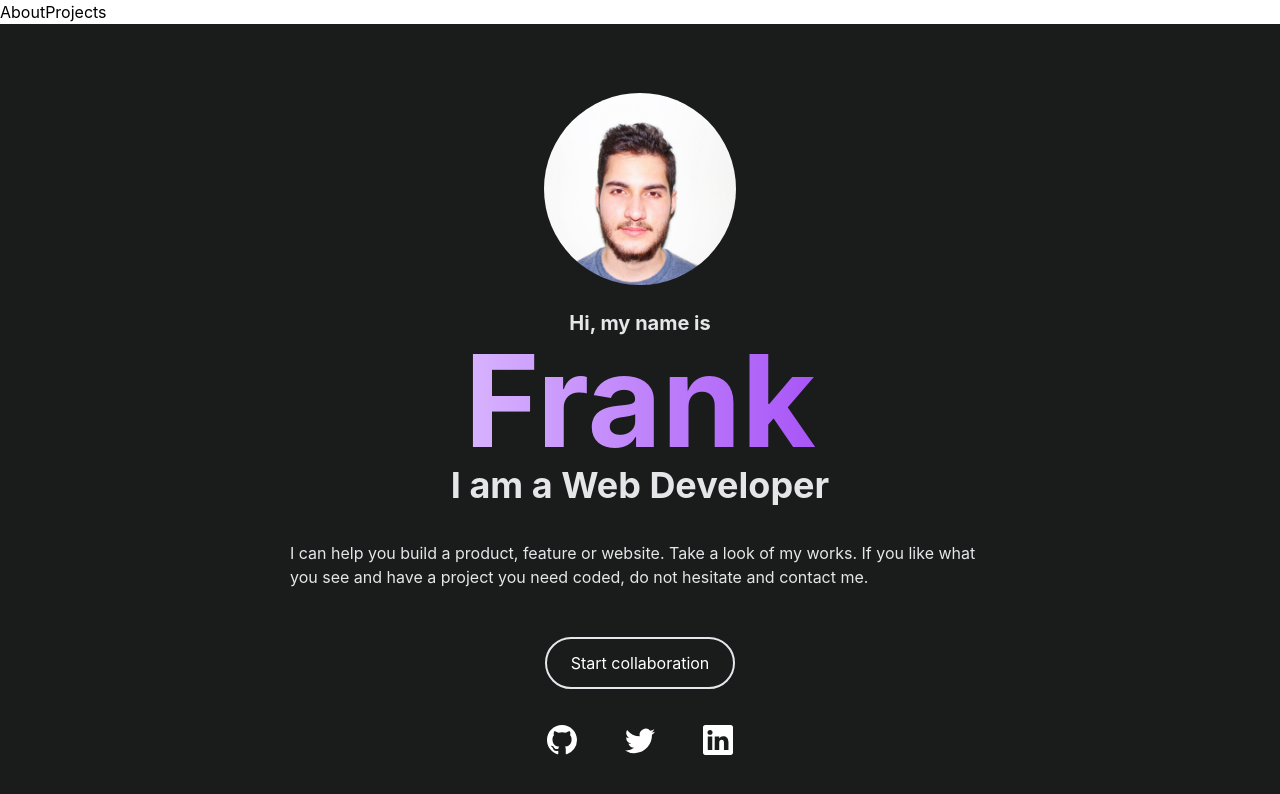
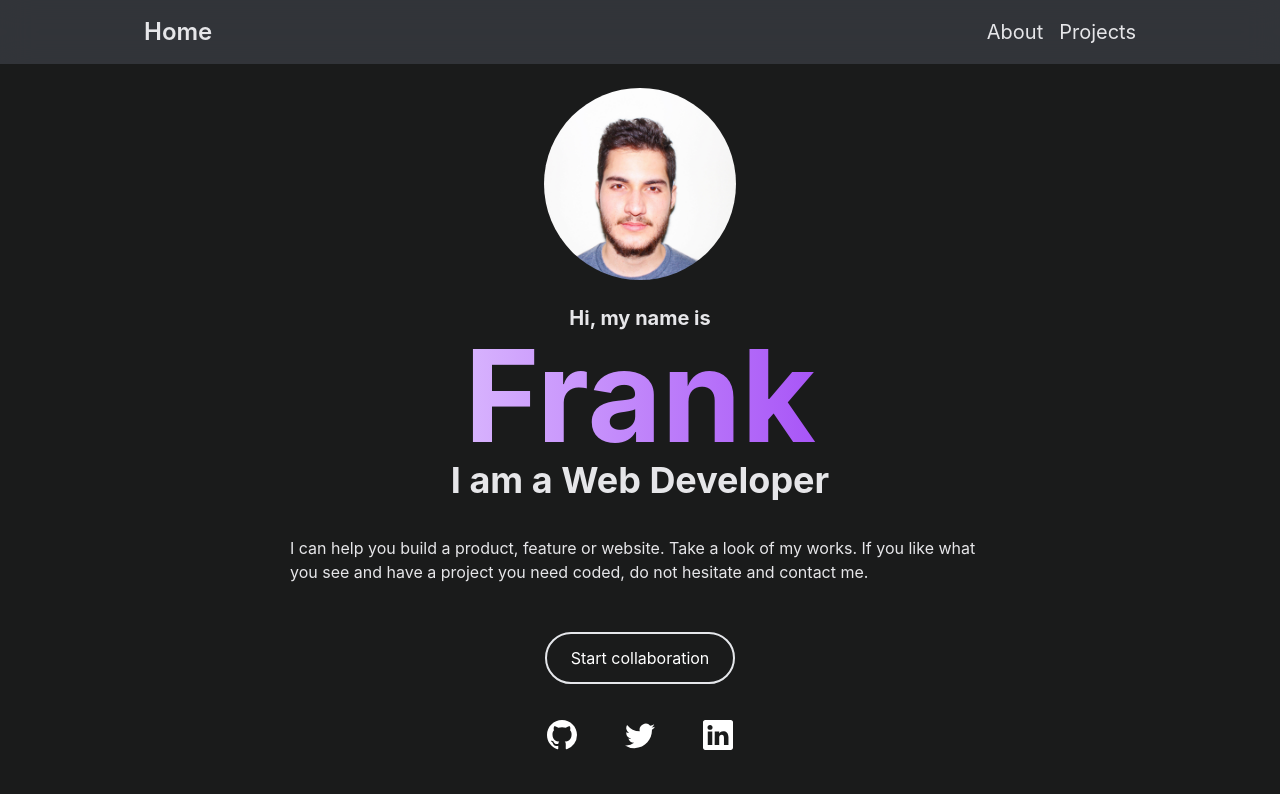
Before and after one commit to fabianofrank/my-portfolio, a React (Create React App) app: page / in a window 1280 px wide. Shown: the top 794 px of the page. Built offline with nearby package versions, Linux system fonts and the light colour scheme.

Commit message:
Fix navbar

```diff
--- a/src/components/About.js
+++ b/src/components/About.js
@@ -1,7 +1,7 @@
 import React from 'react';
 
 const About = () => (
-  <div className="w-full h-screen bg-[#1a1b1b]">
+  <div className="w-full min-w-[360px] bg-[#1a1b1b]">
     <div className="max-w-[1000px] mx-auto px-8 flex flex-col h-full justify-center items-center">
       <h1 className="text-[#e6e6e9] text-4xl self-start sm:text-5xl py-6">About Me</h1>
       <p className="text-[#e6e6e9] text-l self-start sm:text-xl py-3 font-serif">
--- a/src/components/Home.js
+++ b/src/components/Home.js
@@ -4,7 +4,7 @@ import { BsGithub, BsLinkedin, BsTwitter } from 'react-icons/bs';
 import avatar from '../assets/fabianofrank.jpg';
 
 const Home = () => (
-  <div name="" className="w-full h-screen bg-[#1a1b1b] px-10">
+  <div name="" className="w-full min-w-[360px] bg-[#1a1b1b] px-10">
     <div className="max-w-[1000px] mx-auto px-8 flex flex-col h-full justify-center items-center">
       <img className="rounded-full w-48 m-6" src={avatar} alt="avatar" />
       <p className="text-1xl sm:text-xl text-[#e6e6e9] font-bold">Hi, my name is</p>
--- a/src/components/Navbar.js
+++ b/src/components/Navbar.js
@@ -2,19 +2,20 @@ import React from 'react';
 import { Link } from 'react-router-dom';
 
 const Navbar = () => (
-  <div>
-    <ul className="hidden md:flex  ">
-      <li>
-        <Link to="/" />
-      </li>
-      <li>
-        <Link to="/about">About</Link>
-      </li>
-      <li>
-        <Link to="/projects">Projects</Link>
-      </li>
-    </ul>
-  </div>
+  <nav className="sticky top-0 z-10 w-full bg-gray-500 backdrop-filter backdrop-blur-lg bg-opacity-30">
+    <div className="max-w-5xl mx-auto px-4">
+      <div className="flex items-center justify-between h-16">
+        <span className="text-2xl text-[#e6e6e9] font-semibold">
+          <Link to="/">Home</Link>
+        </span>
+        <div className="hidden md:flex space-x-4 text-xl text-[#e6e6e9]">
+          <Link to="/about">About</Link>
+          <Link to="/projects">Projects</Link>
+        </div>
+        <span className="flex md:hidden text-white">Menu</span>
+      </div>
+    </div>
+  </nav>
 );
 
 export default Navbar;
--- a/src/components/Projects.js
+++ b/src/components/Projects.js
@@ -1,7 +1,7 @@
 import React from 'react';
 
 const Projects = () => (
-  <div className="w-full h-screen bg-[#1a1b1b]">
+  <div className="w-full min-w-[360px] bg-[#1a1b1b]">
     <div className="max-w-[1000px] mx-auto px-8 flex flex-col h-full justify-center items-center">
       <h1 className="text-[#e6e6e9] text-4xl self-start sm:text-5xl py-6">About Me</h1>
       <p className="text-[#e6e6e9] text-l self-start sm:text-xl py-3 font-serif">
--- a/src/index.css
+++ b/src/index.css
@@ -1,6 +1,11 @@
 @tailwind base;
 @tailwind components;
 @tailwind utilities;
+
+
+html, body, #root, .App {
+  background-color: #1a1b1b;
+}
 
 body {
   margin: 0;
```
